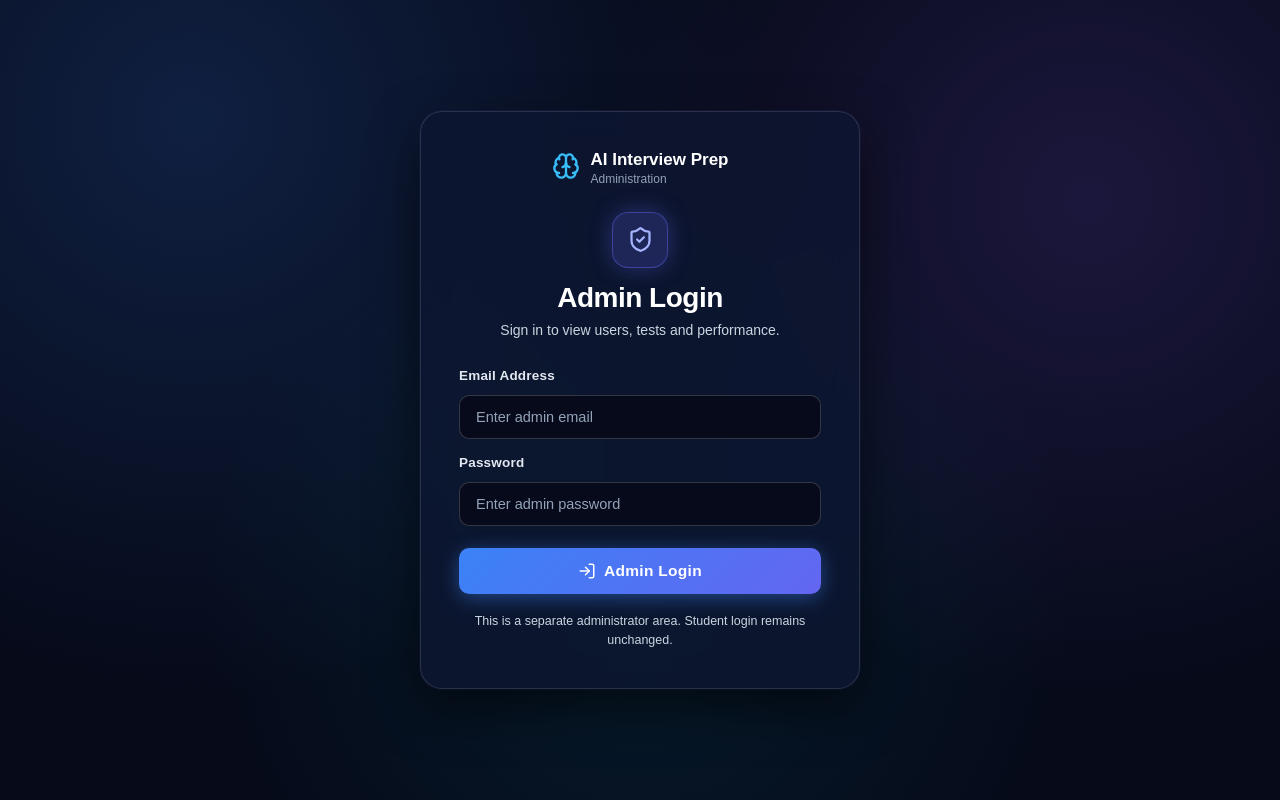
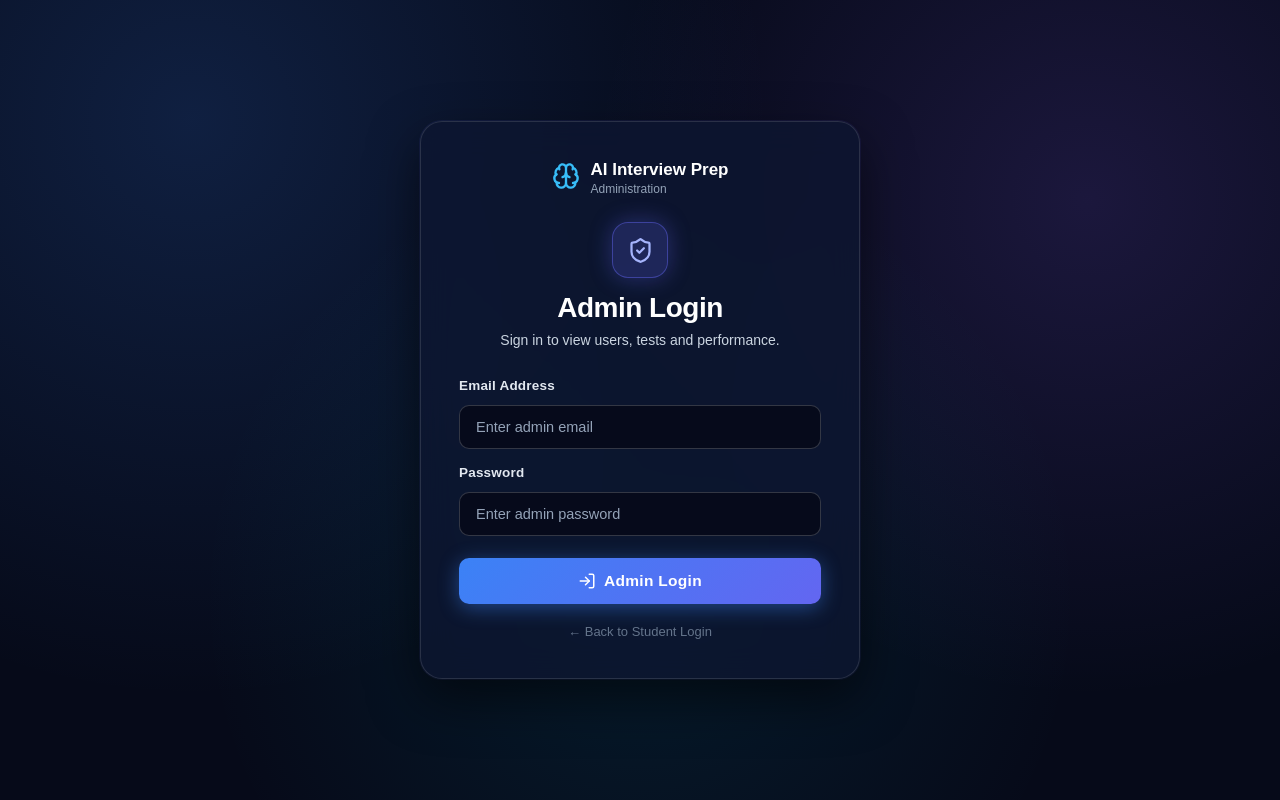
Before and after one commit to Padmavineela123/mainproject, a React (Vite) app in the folder minor/client/: page /admin/login in a window 1280 px wide. Built offline with nearby package versions, Linux system fonts and the light colour scheme; no server answers.

Commit message:
Remove admin-auth-note message from AdminLogin

```diff
--- a/minor/client/src/admin/AdminLogin.jsx
+++ b/minor/client/src/admin/AdminLogin.jsx
@@ -1,6 +1,6 @@
 import { useState } from "react";
 import { Brain, ShieldCheck, LogIn } from "lucide-react";
-import { useNavigate } from "react-router-dom";
+import { Link, useNavigate } from "react-router-dom";
 import "./admin.css";
 
 const API_URL = import.meta.env.VITE_API_URL || "http://localhost:5000";
@@ -88,9 +88,21 @@ export default function AdminLogin() {
           </button>
         </form>
 
-        <p className="admin-auth-note">
-          This is a separate administrator area. Student login remains unchanged.
-        </p>
+        <div style={{ marginTop: "18px", textAlign: "center" }}>
+          <Link
+            to="/login"
+            style={{
+              color: "#64748b",
+              fontSize: "13px",
+              textDecoration: "none",
+              transition: "color 0.2s ease",
+            }}
+            onMouseEnter={(e) => (e.currentTarget.style.color = "#38bdf8")}
+            onMouseLeave={(e) => (e.currentTarget.style.color = "#64748b")}
+          >
+            ← Back to Student Login
+          </Link>
+        </div>
       </div>
     </div>
   );
```
